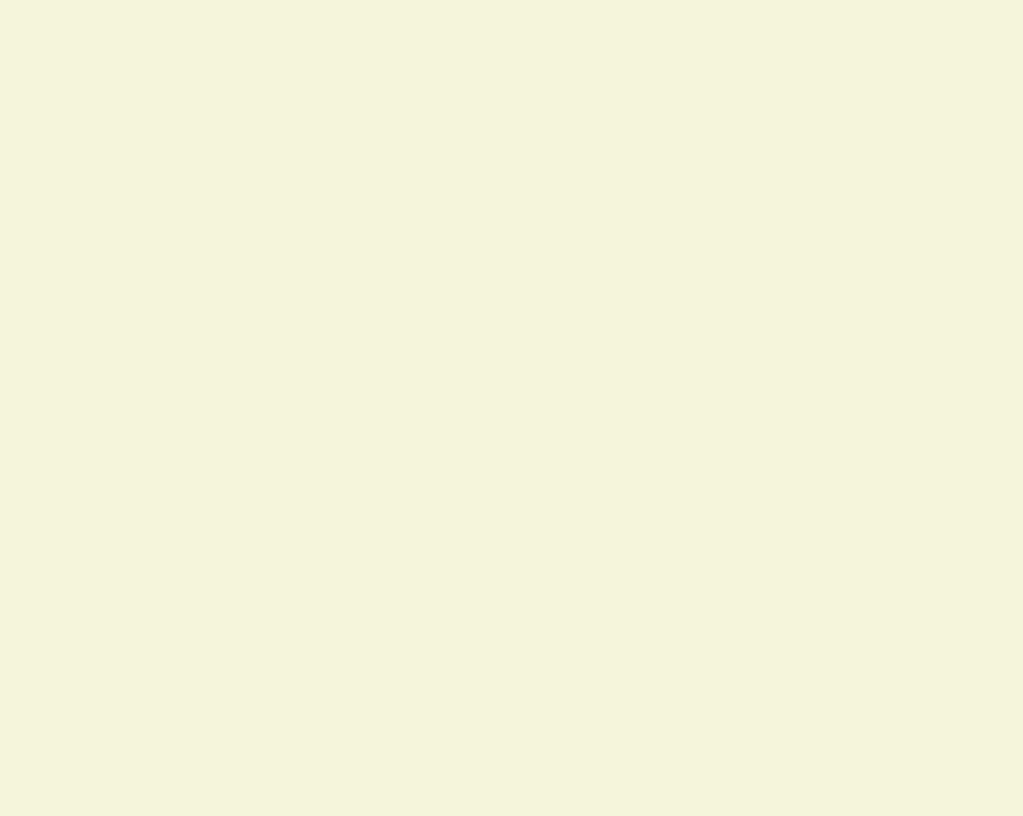
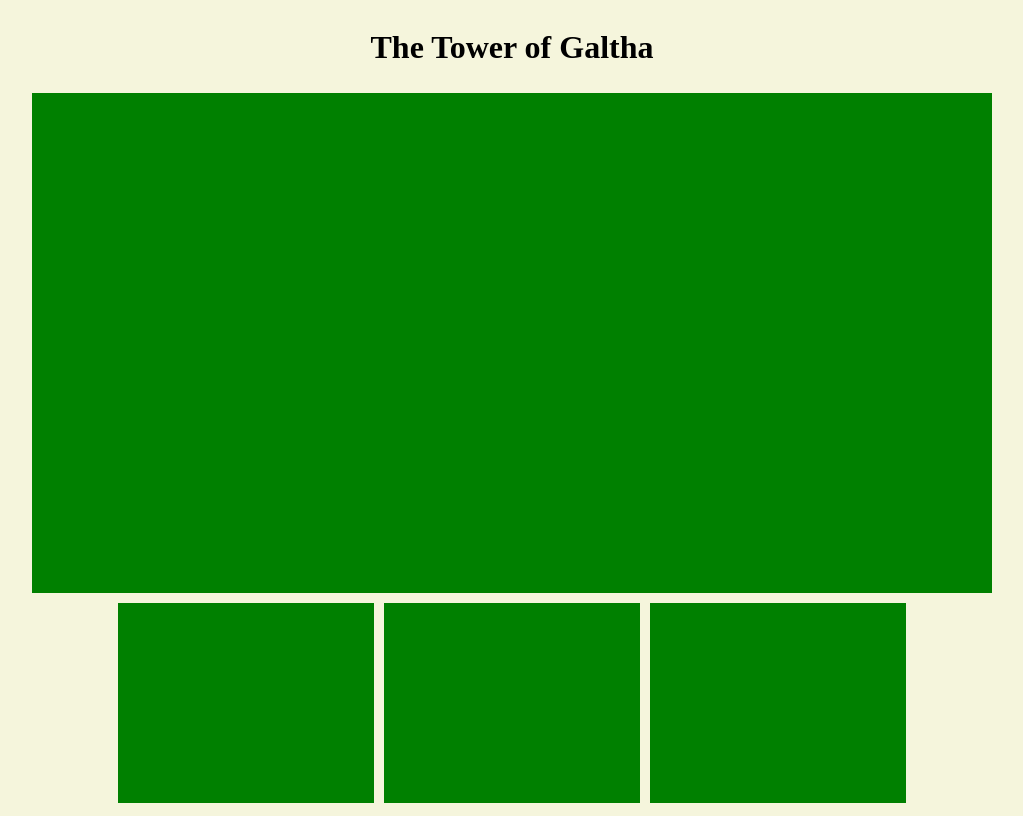
Before and after one commit to nickbartlett19/TextBasedAdventureGame, a plain HTML site: page index.html in a window 1280 px wide. Shown: the whole page, without its empty margins (128-1151 px from the left). Drawn offline with Linux system fonts and the light colour scheme.

Commit message:
set up basic layout and styling

```diff
--- a/index.html
+++ b/index.html
@@ -9,6 +9,12 @@
     <link rel="stylesheet" href="style.css">
 </head>
 <body>
-
+    <h1>The Tower of Galtha</h1>
+    <div class="screen-box"></div>
+    <div class="options-container">
+        <div class="option-box"></div>
+        <div class="option-box"></div>
+        <div class="option-box"></div>
+    </div>
 </body>
 </html>
--- a/style.css
+++ b/style.css
@@ -1,3 +1,26 @@
 body {
     background-color: beige;
+    display: flex;
+    flex-direction: column;
+    align-items: center;
+    justify-content: center;
 }
+
+.screen-box {
+    background-color: green;
+    margin: 5px;
+    height: 500px;
+    width: 75vw;
+
+}
+
+.options-container {
+    display: flex;
+}
+
+.option-box {
+    background-color: green;
+    margin: 5px;
+    height: 200px;
+    width: 20vw;
+}
```
